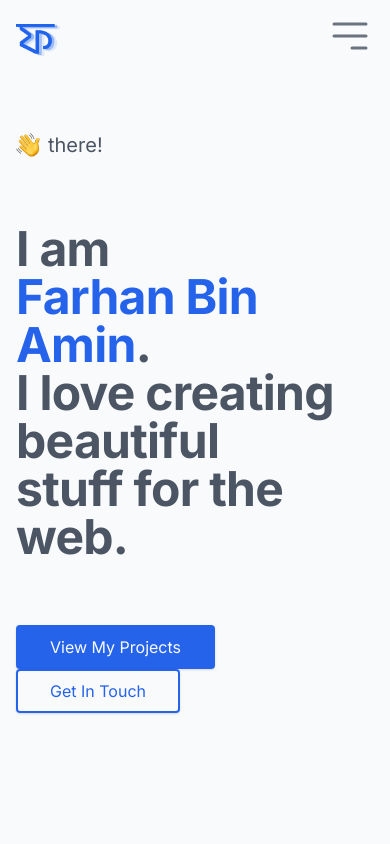
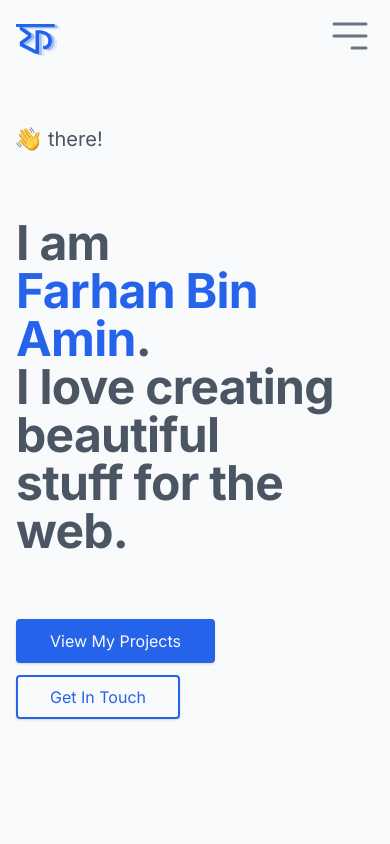
Before and after one commit to farhan2077/farhan2077.github.io, a React (Create React App) app: page / in a window 390 px wide. Shown: the top 844 px of the page. Built offline with nearby package versions, Linux system fonts and the light colour scheme.

Commit message:
fix: button top margin in small screen

```diff
--- a/src/components/Introduction.js
+++ b/src/components/Introduction.js
@@ -24,11 +24,10 @@ export default function Introduction() {
             <HashLink smooth to="/#project">
               <button className="btn btn-blue">view my projects</button>
             </HashLink>
-            <a
-              href="mailto:farhanbinamin@gmail.com"
-              className="ml-0 sm:ml-12 mt-3 md:mt-0"
-            >
-              <button className="btn btn-gray ">get in touch</button>
+            <a href="mailto:farhanbinamin@gmail.com" className="ml-0 sm:ml-12">
+              <button className="btn btn-gray mt-3 md:mt-0">
+                get in touch
+              </button>
             </a>
           </div>
         </div>
```
